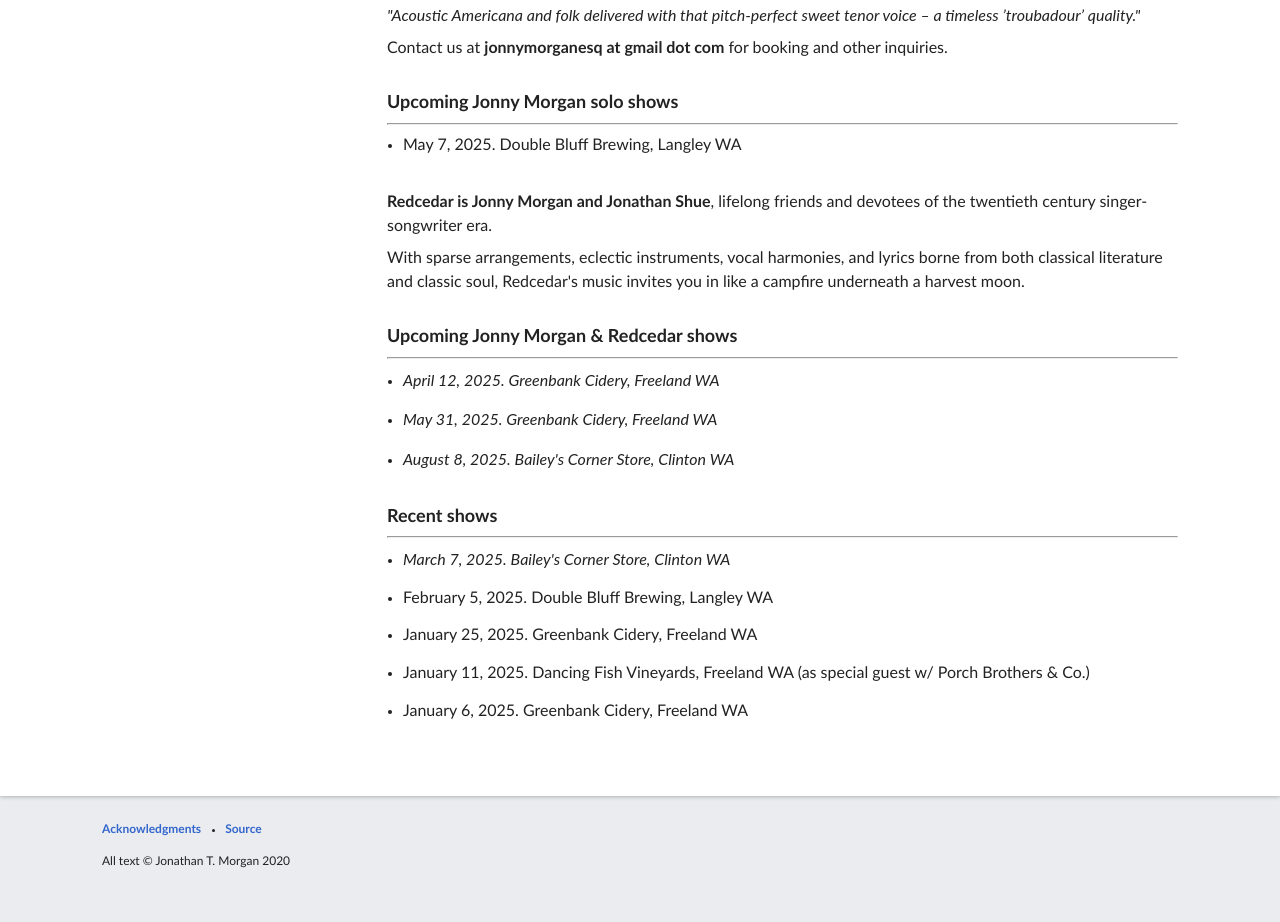
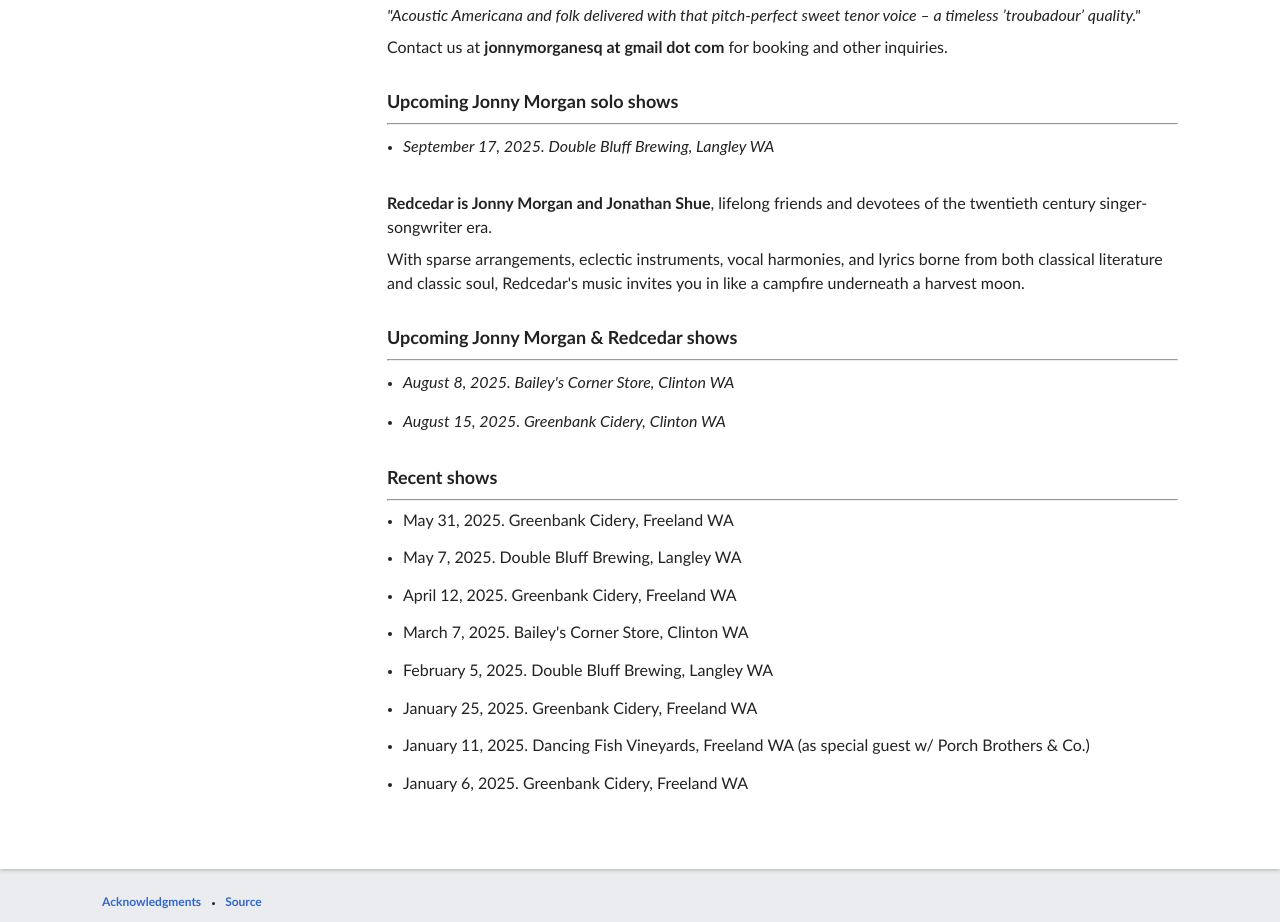
Before and after one commit to jtmorgan/jonnymorgan.github.io, a website: page index.html in a window 1280 px wide. Shown: the part 776-1698 px from the top of the page. Before the commit the page ends 1670 px from the top, so only its background shows below. Drawn offline with Linux system fonts and the light colour scheme; a web font is replaced by a local one.

Commit message:
Update index.html - upcoming shows

```diff
--- a/index.html
+++ b/index.html
@@ -55,7 +55,7 @@
 					<h3>Upcoming Jonny Morgan solo shows</h3>
 						<hr />
 						<ul class="publications">
-							<li>May 7, 2025. Double Bluff Brewing, Langley WA</li>
+							<li><em>September 17, 2025. Double Bluff Brewing, Langley WA</em></li>
 						</ul>
 
 					<p><strong>Redcedar is Jonny Morgan and Jonathan Shue</strong>, lifelong friends and devotees of the twentieth century singer-songwriter era.</p>
@@ -64,18 +64,18 @@
 					<h3>Upcoming Jonny Morgan & Redcedar shows</h3>
 						<hr />
 						<ul class="publications">
-							<li><em>April 12, 2025. Greenbank Cidery, Freeland WA</em></li>
-							<li><em>May 31, 2025. Greenbank Cidery, Freeland WA</em></li>
 							<li><em>August 8, 2025. Bailey's Corner Store, Clinton WA</em></li>
-
-
+							<li><em>August 15, 2025. Greenbank Cidery, Clinton WA</em></li>
 						</ul>
 <!--					<p>Here's what the kind folks at Skein & Tipple have to say about my solo act: <em>"Acoustic Americana and folk delivered with that pitch-perfect sweet tenor voice – a timeless ’troubadour’ quality."</em></p> -->
 
 					<h3>Recent shows</h3>
 						<hr />
 						<ul class="publications">
-							<li><em>March 7, 2025. Bailey's Corner Store, Clinton WA</em></li>
+							<li>May 31, 2025. Greenbank Cidery, Freeland WA</li>
+							<li>May 7, 2025. Double Bluff Brewing, Langley WA</li>
+							<li>April 12, 2025. Greenbank Cidery, Freeland WA</li>
+							<li>March 7, 2025. Bailey's Corner Store, Clinton WA</li>
 							<li>February 5, 2025. Double Bluff Brewing, Langley WA</li>
 							<li>January 25, 2025. Greenbank Cidery, Freeland WA</li>
 							<li>January 11, 2025. Dancing Fish Vineyards, Freeland WA (as special guest w/ Porch Brothers & Co.)</li>
```
